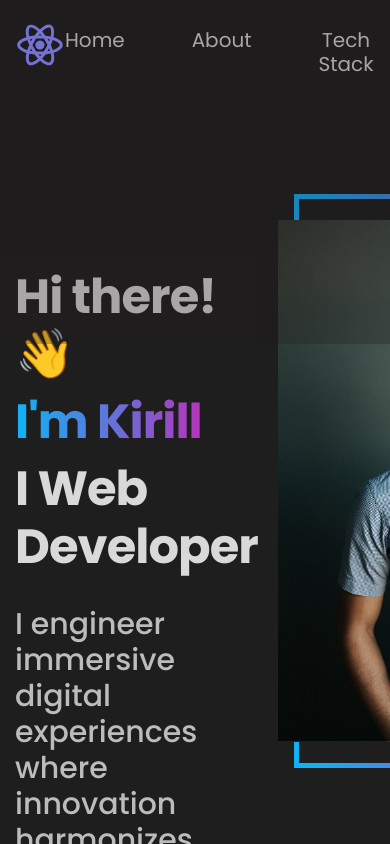
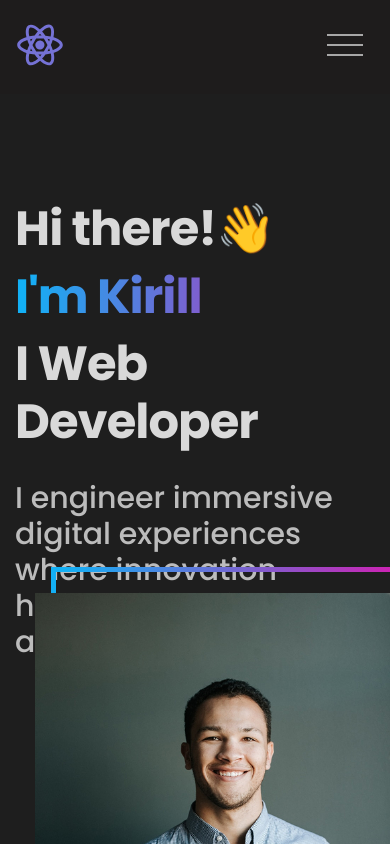
Before and after one commit to kdobrovolsky/portfolio-start-project, a React (Vite) app: page / in a window 390 px wide. Shown: the top 844 px of the page. Built offline with nearby package versions, Linux system fonts and the light colour scheme.

Commit message:
добавил адаптив хедер

```diff
--- a/src/components/Button.ts
+++ b/src/components/Button.ts
@@ -1,6 +1,4 @@
 import styled from "styled-components";
-
-
 
 export const Button = styled.button`
     font-weight: 400;
@@ -13,22 +11,16 @@ export const Button = styled.button`
     background: linear-gradient(90deg, #13b0f5 2.6%, #e70faa 100%);
     border-radius: 20px;
     color: white;
+    cursor: pointer;
+    transition: all 0.3s ease;
+    box-shadow: 0 4px 6px rgba(0, 0, 0, 0.1);
 
-    cursor: pointer;
-    &:hover{
-            &::before{
-                height:100%;
-                width:100%
-            }
-    };
+    &:hover {
+        transform: translateY(-3px);
+        box-shadow: 0 7px 14px rgba(231, 15, 170, 0.3);
+    }
 
-
-
-
-
-
-
-
-
-
-`
+    &:active {
+        transform: translateY(-1px);
+    }
+`;
--- a/src/components/FlexWrapper.tsx
+++ b/src/components/FlexWrapper.tsx
@@ -1,4 +1,5 @@
 import styled from "styled-components";
+
 
 type FlexWrapperPropsType = {
     $direction?: string
@@ -15,4 +16,6 @@ export const FlexWrapper = styled.div<FlexWrapperPropsType>`
     flex-wrap: ${props => props.$wrap || "nowrap"};
     height:100%;
     line-height: 1.2;
+
+
 `
--- a/src/components/menu/Menu.tsx
+++ b/src/components/menu/Menu.tsx
@@ -22,9 +22,13 @@ const StyledMenu = styled.nav`
     display: flex;
     gap: 67px;
   }
+ padding: 8px 0px 25px 0px;
 
- padding: 8px 0px 25px 0px
-`;
+ @media ${theme.media.tablet}{
+  display:none;
+ }
+
+ `
 
 const ListItem = styled.li`
 font-family: var(--second-family);
--- a/src/components/messages/Messages.tsx
+++ b/src/components/messages/Messages.tsx
@@ -3,6 +3,7 @@ import styled from 'styled-components';
 import imgGitGub from '../../assets/images/gitHub.svg'
 import twitter from '../../assets/images/telegramicons_telegram.svg'
 import linkedin from '../../assets/images/linkedin.svg'
+import { theme } from '../../styles/Theme';
 
 export const Messages = () => {
   return (
@@ -29,6 +30,9 @@ export const Messages = () => {
 };
 
 const StyledMessages = styled.div`
+   @media ${theme.media.tablet}{
+    display:none;
+  };
   ul{
     display:flex;
     align-content:center;
--- a/src/layout/header/Header.tsx
+++ b/src/layout/header/Header.tsx
@@ -4,6 +4,9 @@ import { Menu } from "../../components/menu/Menu";
 import { Messages } from "../../components/messages/Messages";
 import { Container } from "../../components/Container";
 import { FlexWrapper } from "../../components/FlexWrapper";
+import { MobileMenu } from "./MobileMenu";
+import { theme } from "../../styles/Theme";
+
 
 const items = ["Home", "About", "Tech Stack", "Projects", "Contact"];
 
@@ -11,9 +14,10 @@ export const Header = () => {
   return (
     <StyledHeader>
       <Container>
-        <FlexWrapper $justify="space-between">
+        <FlexWrapper $justify="space-between" $wrap="wrap" >
           <Logo />
           <Menu menuItems={items} />
+          <MobileMenu menuItems={items} />
           <Messages />
         </FlexWrapper>
       </Container>
@@ -25,8 +29,13 @@ const StyledHeader = styled.header`
   background-color: #221c1c45;
   padding: 20px 0;
   position:fixed;
+  width:100%;
   top:0;
   left:0;
   right: 0;
   z-index: 99999;
+
+  @media ${theme.media.mobile} {
+   display:flex;
+  }
 `;
--- /dev/null
+++ b/src/layout/header/MobileMenu.tsx
@@ -0,0 +1,145 @@
+import styled, { css } from "styled-components";
+import { theme } from "../../styles/Theme";
+import { useState } from "react";
+
+export const MobileMenu = (props: { menuItems: Array<string> }) => {
+  const [isOpen, setIsOpen] = useState(false);
+
+  return (
+    <>
+      <BurgerButton $isOpen={isOpen} onClick={() => setIsOpen(!isOpen)}>
+        <span></span>
+      </BurgerButton>
+
+      <MobileMenuWrapper $isOpen={isOpen} onClick={() => setIsOpen(false)}>
+        <ul>
+          {props.menuItems.map((item, index) => {
+            return (
+              <ListItem key={index}>
+                <Link href="">{item}</Link>
+              </ListItem>
+            );
+          })}
+        </ul>
+      </MobileMenuWrapper>
+    </>
+  );
+};
+
+
+const MobileMenuWrapper = styled.div<{ $isOpen: boolean }>`
+  position: fixed;
+  top: 0;
+  right: 0;
+  left: 0;
+  bottom: 0;
+  z-index: 9998;
+  background-color: rgba(34, 28, 28, 0.95);
+  backdrop-filter: blur(5px);
+  display: none;
+  transition: opacity 0.3s ease;
+  opacity: 0;
+
+  ${props => props.$isOpen && css`
+    display: flex;
+    justify-content: center;
+    align-items: center;
+    opacity: 1;
+  `}
+
+  ul {
+    display: flex;
+    gap: 30px;
+    justify-content: center;
+    flex-direction: column;
+    align-items: center;
+    list-style: none;
+    padding: 0;
+    margin: 0;
+  }
+`;
+
+const BurgerButton = styled.button<{ $isOpen: boolean }>`
+  display: none;
+  position: fixed;
+  top: 20px;
+  right: 20px;
+  width: 50px;
+  height: 50px;
+  z-index: 9999;
+  background: transparent;
+  border: none;
+  cursor: pointer;
+
+  @media ${theme.media.tablet} {
+    display: block;
+  }
+
+  span {
+    display: block;
+    width: 36px;
+    height: 2px;
+    background-color: ${theme.colors.fontText};
+    position: absolute;
+    left: 7px;
+    top: 24px;
+    transition: all 0.3s ease;
+
+    ${props => props.$isOpen && css`
+      background-color: transparent;
+    `}
+
+    &::before {
+      content: "";
+      display: block;
+      width: 36px;
+      height: 2px;
+      background-color: ${theme.colors.fontText};
+      position: absolute;
+      transform: translateY(-10px);
+      transition: all 0.3s ease;
+
+      ${props => props.$isOpen && css`
+        transform: rotate(45deg) translateY(0);
+        top: 0;
+      `}
+    }
+
+    &::after {
+      content: "";
+      display: block;
+      width: 36px;
+      height: 2px;
+      background-color: ${theme.colors.fontText};
+      position: absolute;
+      transform: translateY(10px);
+      transition: all 0.3s ease;
+
+      ${props => props.$isOpen && css`
+        transform: rotate(-45deg) translateY(0);
+        top: 0;
+      `}
+    }
+  }
+`;
+
+const ListItem = styled.li`
+  font-family: var(--second-family);
+  font-size: 20px;
+  text-align: center;
+  color: ${theme.colors.fontText};
+  transition: transform 0.3s ease;
+
+  &:hover {
+    transform: scale(1.2);
+  }
+
+  @media ${theme.media.mobile} {
+    font-size: 18px;
+  }
+`;
+
+const Link = styled.a`
+  color: ${theme.colors.fontText};
+  text-decoration: none;
+`;
--- a/src/layout/sections/contacts/Contacts.tsx
+++ b/src/layout/sections/contacts/Contacts.tsx
@@ -46,7 +46,7 @@ export const Contacts = () => {
               <Field placeholder="Phone"></Field>
             </InputGrid>
             <Field placeholder="Your message" as={"textarea"}></Field>
-            <ButtonContacts type="submit">Submit</ButtonContacts>
+            <ButtonContacts type="submit">contact</ButtonContacts>
           </StyledForm>
         </GridWrapper>
       </Container>
@@ -59,6 +59,7 @@ export const Contacts = () => {
 
 const StyledContacts = styled.section`
   background-color: ${theme.colors.primaryBg};
+
 `
 
 
@@ -95,6 +96,7 @@ const StyledForm = styled.div`
     resize: none;
     height: 155px;
     width: 100%;
+     font-family: 'Poppins,  sans-serif'
   }
 `
 
@@ -104,14 +106,19 @@ const Field = styled.input`
   background:  #252527;
   color: white;
   width: 100%;
-
+  font-family: 'Poppins,  sans-serif';
 
   &::placeholder {
     font-size: 20px;
     line-height: 101%;
     font-weight: 500;
     padding: 19px 0px 16px 18px;
-    color: #838383;
+    background: ${theme.colors.accent};
+  -webkit-background-clip: text;
+  background-clip: text;
+  -webkit-text-fill-color: transparent;
+  display: inline-block;
+
 
   }
 `
@@ -126,8 +133,19 @@ const ButtonContacts = styled.button`
   letter-spacing: 0.1em;
   text-transform: uppercase;
   color: ${theme.colors.fontTitle};
+  font-family: 'Poppins,  sans-serif';
+  cursor: pointer;
+    transition: all 0.3s ease;
+    box-shadow: 0 4px 6px rgba(0, 0, 0, 0.1);
 
+    &:hover {
+        transform: translateY(-3px);
+        box-shadow: 0 7px 14px rgba(231, 15, 170, 0.3);
+    }
 
+    &:active {
+        transform: translateY(-1px);
+    }
 `
 
 
@@ -145,6 +163,7 @@ const TitleDescription = styled.h2`
   max-width: 534px;
   color: ${theme.colors.fontTitle};
   margin-bottom: 31px;
+
 `
 
 
@@ -154,6 +173,7 @@ const ContactsText = styled.p`
   line-height: 150%;
   color: ${theme.colors.fontText};
   max-width: 421px;
+
 `
 
 
--- a/src/layout/sections/main/Main.tsx
+++ b/src/layout/sections/main/Main.tsx
@@ -9,7 +9,7 @@ export const Main = () => {
   return (
     <StyledMain>
       <Container>
-      <FlexWrapper $align="center" $justify="space-between">
+      <FlexWrapper $align="center" $justify="space-between" $wrap="wrap">
         <MainContent>
           <SmallText>Hi there!👋</SmallText>
           <NameTitle>I'm Kirill</NameTitle>
--- a/src/layout/sections/works/work/Work.tsx
+++ b/src/layout/sections/works/work/Work.tsx
@@ -18,7 +18,7 @@ export const Work = (props: WorkPropsType) => {
     <StyledWork>
       <ImageWrapper>
       <Image src={props.src} alt="" />
-      <Button>Button</Button>
+      <Button>Live Preview</Button>
 
       </ImageWrapper>
       <WorkContent>
@@ -73,7 +73,8 @@ position:relative;
   ${Button}{
     opacity:1;
     z-index:1;
-  }
+    transition: 0.6s;
+    }
   &::before{
   content: '';
     position: absolute;
@@ -149,16 +150,25 @@ const WorkContent = styled.div`
 `;
 
 const WorkLink = styled.a`
-  color: ${theme.colors.fontTextAdditional};
-  font-weight: 400;
+
+  font-weight: 300;
   font-size: 16px;
   line-height: 162%;
-  text-decoration: underline;
   text-decoration-skip-ink: none;
-`;
+  background: ${theme.colors.accent};
+  -webkit-background-clip: text;
+  background-clip: text;
+  -webkit-text-fill-color: transparent;
+  display: inline-block;
+  transition: 0.5s;
+&:hover{
+  transform: scale(1.1);
+}
+`
 
 const LinkImage = styled.img`
   width: 18px;
   height: 18px;
   margin-right: 4px;
+
 `;
--- a/src/styles/Theme.ts
+++ b/src/styles/Theme.ts
@@ -7,5 +7,10 @@ export const theme = {
         fontTitle: "#ccc",
         fontText: "#a7a7a7",
         fontTextAdditional: "#d9d9d9",
+    },
+
+    media:{
+    tablet: "screen and (max-width: 768px)",
+    mobile: "screen and (max-width: 576px)"
     }
 }
```
